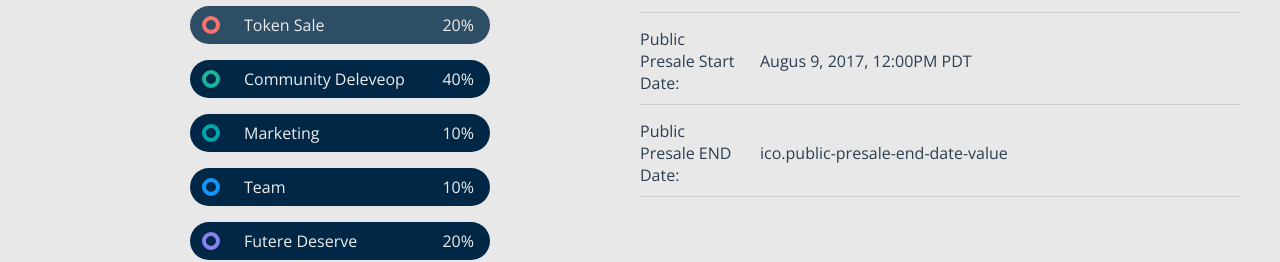
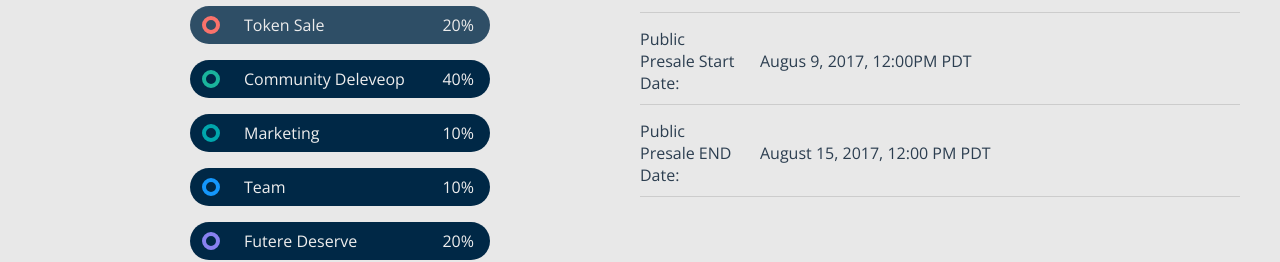
Before and after one commit to YogaPan/vue-landing-page, a Vue app: page / in a window 1280 px wide. Shown: the part 3054-3316 px from the top of the page. Built offline with nearby package versions, Linux system fonts and the light colour scheme.

Commit message:
修正拼字錯誤

```diff
--- a/src/language.js
+++ b/src/language.js
@@ -53,7 +53,7 @@ const messages = {
       'public-presale-start-date-value': 'Augus 9, 2017, 12:00PM PDT',
 
       'public-presale-end-date': 'Public Presale END Date:',
-      'public-preslae-end-date-value': 'August 15, 2017, 12:00 PM PDT',
+      'public-presale-end-date-value': 'August 15, 2017, 12:00 PM PDT',
     },
     roadmap: {
       roadmap: 'ROADMAP',
```
